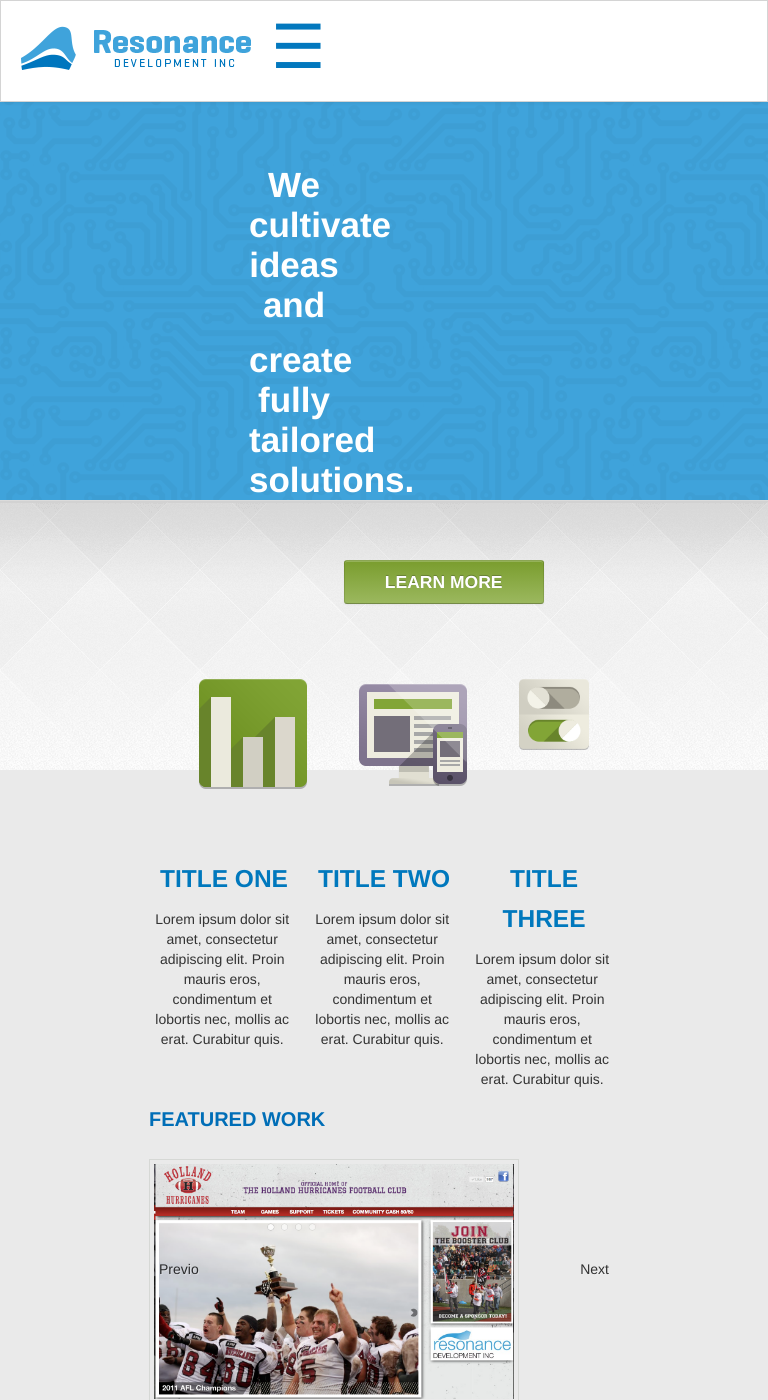
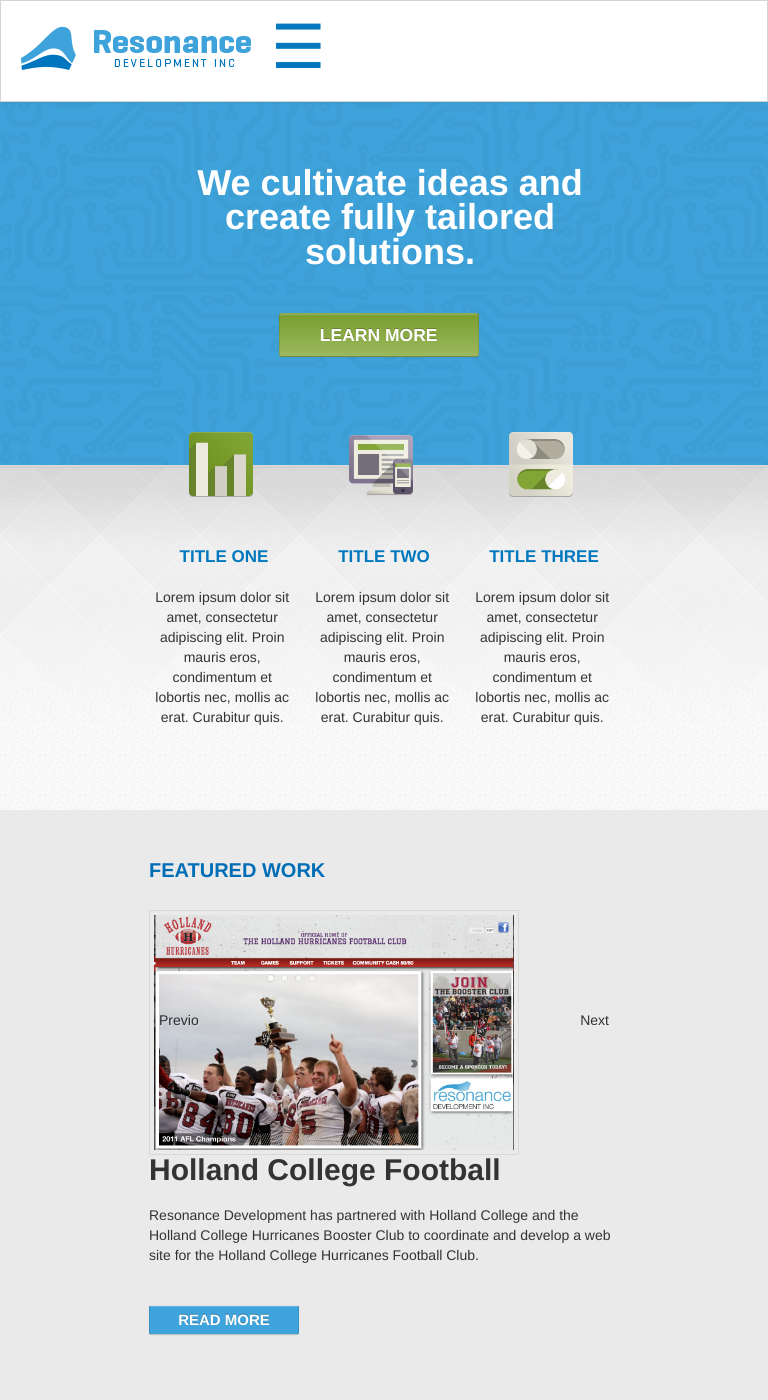
Before and after one commit to andrew-drake/resonancedev, a Jekyll site: the page built from index.md, in a window 768 px wide and 1400 px high. Built offline with Jekyll 4.4.1, drawn with Linux system fonts in a browser that asks for light colours; Markdown is read by kramdown in place of the engine named in the settings.

Commit message:
Update to mobile responsiveness

```diff
--- a/css/responsive.css
+++ b/css/responsive.css
@@ -251,10 +251,28 @@ margin-left: -135px;
 	text-decoration:none;
 }
 /***********************START 490 home page responsive*************************/
+.topHome {height: 365px;}
+.topHomeTitle {
+	line-height: 35px;
+	width: 392px;
+	font-size: 36px;
+	text-align: center;
+	margin-top: 65px;
+	margin-bottom: -66px;
+	margin-left: -55px;
+}
+.btn-homeInfo{margin-left: -65px;}
+.middleHome {height: 345px;}
+.aboutHomeIcons {padding-left: 20px;}
+.homeIconsImage{
+	height: 65px;
+	max-width: 100%;
+	margin-left: -10px;
+}
 
-.topHomeTitle {
-	width: auto;
-	font-size:35px;
+.middleHomeTitle {
+	padding-top: 30px;
+	font-size: 17px;
 }
 
 .featuredRight {
@@ -388,7 +406,7 @@ body {
 }
 /*****************End Homepage Mobile Responsive Style******************************/
 
-/****************End News Mobile Responsive Style**********************/
+/****************Start News Mobile Responsive Style**********************/
 .newsRight {
 	width: 380px;
 	padding-right: 0px;
@@ -408,8 +426,34 @@ body {
 	width: 370px;
 	min-height: 0px;
 }
+.portfolioTags {display:none;}
+
 
 /****************End Portfolio Mobile Responsive Style**********************/
+
+/****************Start Contact Mobile Responsive Style**********************/
+.team_list {display:none;}
+.contactTeamTitle {display:none;}
+.middleContactForm {
+	padding-top: 30px;
+	padding-left: 9px;
+	width: 300px;
+}
+.middleContactInfo {
+	margin-left: 0px;
+}
+.middleContactInfo p {
+	width: 330px;
+}
+
+.middleTopContactHR {
+	width: 335px;
+}
+
+.middleBottomContactHR {
+	width: 335px;
+}
+/****************End Contact Mobile Responsive Style**********************/
 
 }/*end of media query*/
 
```
Also changed, not shown: 1 other file.
